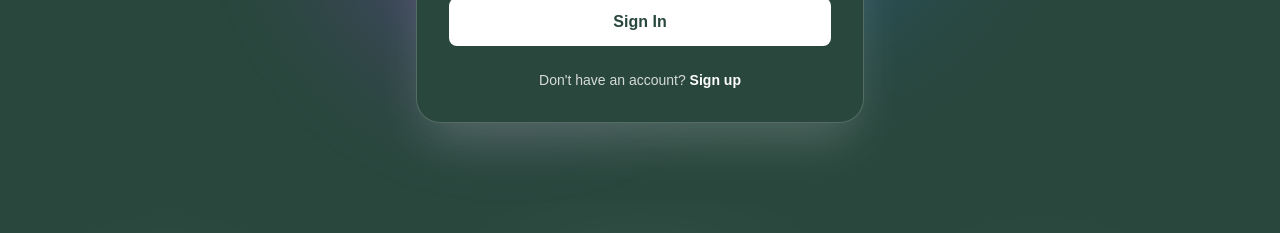
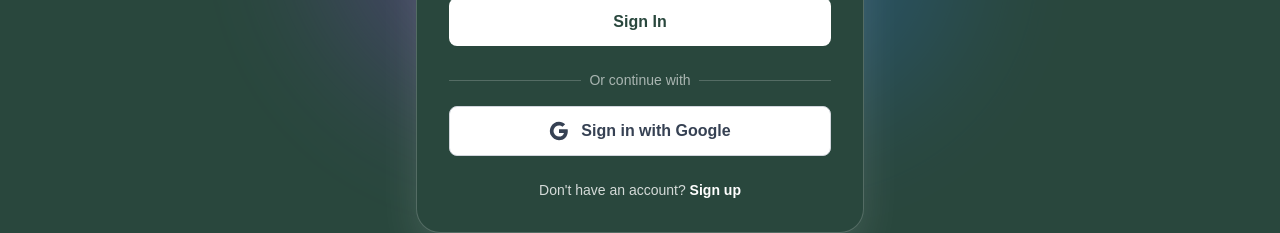
Before and after one commit to awaispasha7/softtechniquesweb, a Next.js app: page /auth/login in a window 1280 px wide. Shown: the part 463-696 px from the top of the page. Built offline with nearby package versions, Linux system fonts and the light colour scheme; no server answers.

Commit message:
update video generation 12-4-25

```diff
--- a/src/app/api/admin/credits/route.ts
+++ b/src/app/api/admin/credits/route.ts
@@ -1,5 +1,5 @@
 import { NextRequest, NextResponse } from "next/server";
-import { doc, getDoc, updateDoc } from "firebase/firestore";
+import { doc, getDoc } from "firebase/firestore";
 import { db } from "@/lib/firebase";
 import { addCredits, setCredits, setUnlimitedCredits } from "@/lib/creditService";
 
--- a/src/app/api/generate-video/route.ts
+++ b/src/app/api/generate-video/route.ts
@@ -1,4 +1,5 @@
 // softtechniquesweb/src/app/api/generate-video/route.ts
+/* eslint-disable react-hooks/rules-of-hooks */
 import { NextRequest, NextResponse } from "next/server";
 import { getAllJobIds } from "@/lib/videoJobs";
 import { hasCredits, useCredit } from "@/lib/creditService";
--- a/src/app/auth/login/page.tsx
+++ b/src/app/auth/login/page.tsx
@@ -5,7 +5,7 @@ import { useRouter } from 'next/navigation';
 import Link from 'next/link';
 import Navbar from '@/components/Navbar';
 import Footer from '@/components/Footer';
-import { signIn, getAuthErrorMessage } from '@/lib/authService';
+import { signIn, signInWithGoogle, getAuthErrorMessage } from '@/lib/authService';
 
 export default function LoginPage() {
   const router = useRouter();
@@ -13,6 +13,7 @@ export default function LoginPage() {
   const [password, setPassword] = useState('');
   const [error, setError] = useState('');
   const [loading, setLoading] = useState(false);
+  const [googleLoading, setGoogleLoading] = useState(false);
 
   const handleSubmit = async (e: FormEvent) => {
     e.preventDefault();
@@ -32,6 +33,20 @@ export default function LoginPage() {
       setError(getAuthErrorMessage(err));
     } finally {
       setLoading(false);
+    }
+  };
+
+  const handleGoogleSignIn = async () => {
+    setError('');
+    setGoogleLoading(true);
+
+    try {
+      await signInWithGoogle();
+      router.push('/blog');
+    } catch (err) {
+      setError(getAuthErrorMessage(err));
+    } finally {
+      setGoogleLoading(false);
     }
   };
 
@@ -98,12 +113,58 @@ export default function LoginPage() {
 
               <button
                 type="submit"
-                disabled={loading}
+                disabled={loading || googleLoading}
                 className="w-full bg-white text-[#29473d] hover:bg-white/90 py-3 px-6 rounded-lg font-semibold transition-all duration-300 transform hover:scale-105 disabled:opacity-50 disabled:hover:scale-100 disabled:cursor-not-allowed"
               >
                 {loading ? 'Signing In...' : 'Sign In'}
               </button>
             </form>
+
+            <div className="mt-6">
+              <div className="relative">
+                <div className="absolute inset-0 flex items-center">
+                  <div className="w-full border-t border-white/20"></div>
+                </div>
+                <div className="relative flex justify-center text-sm">
+                  <span className="px-2 bg-[#29473d] text-white/60">Or continue with</span>
+                </div>
+              </div>
+
+              <button
+                onClick={handleGoogleSignIn}
+                disabled={loading || googleLoading}
+                className="mt-4 w-full flex items-center justify-center gap-3 bg-white hover:bg-gray-100 text-gray-700 py-3 px-6 rounded-lg font-semibold transition-all duration-300 transform hover:scale-105 disabled:opacity-50 disabled:hover:scale-100 disabled:cursor-not-allowed border border-gray-300"
+              >
+                {googleLoading ? (
+                  <>
+                    <div className="w-5 h-5 border-2 border-gray-700 border-t-transparent rounded-full animate-spin"></div>
+                    <span>Signing in...</span>
+                  </>
+                ) : (
+                  <>
+                    <svg className="w-5 h-5" viewBox="0 0 24 24">
+                      <path
+                        fill="currentColor"
+                        d="M22.56 12.25c0-.78-.07-1.53-.2-2.25H12v4.26h5.92c-.26 1.37-1.04 2.53-2.21 3.31v2.77h3.57c2.08-1.92 3.28-4.74 3.28-8.09z"
+                      />
+                      <path
+                        fill="currentColor"
+                        d="M12 23c2.97 0 5.46-.98 7.28-2.66l-3.57-2.77c-.98.66-2.23 1.06-3.71 1.06-2.86 0-5.29-1.93-6.16-4.53H2.18v2.84C3.99 20.53 7.7 23 12 23z"
+                      />
+                      <path
+                        fill="currentColor"
+                        d="M5.84 14.09c-.22-.66-.35-1.36-.35-2.09s.13-1.43.35-2.09V7.07H2.18C1.43 8.55 1 10.22 1 12s.43 3.45 1.18 4.93l2.85-2.22.81-.62z"
+                      />
+                      <path
+                        fill="currentColor"
+                        d="M12 5.38c1.62 0 3.06.56 4.21 1.64l3.15-3.15C17.45 2.09 14.97 1 12 1 7.7 1 3.99 3.47 2.18 7.07l3.66 2.84c.87-2.6 3.3-4.53 6.16-4.53z"
+                      />
+                    </svg>
+                    <span>Sign in with Google</span>
+                  </>
+                )}
+              </button>
+            </div>
 
             <div className="mt-6 text-center text-sm text-white/80">
               Don&apos;t have an account?{' '}
--- a/src/app/auth/signup/page.tsx
+++ b/src/app/auth/signup/page.tsx
@@ -5,7 +5,7 @@ import { useRouter } from 'next/navigation';
 import Link from 'next/link';
 import Navbar from '@/components/Navbar';
 import Footer from '@/components/Footer';
-import { signUp, getAuthErrorMessage } from '@/lib/authService';
+import { signUp, signInWithGoogle, getAuthErrorMessage } from '@/lib/authService';
 
 export default function SignUpPage() {
   const router = useRouter();
@@ -14,6 +14,7 @@ export default function SignUpPage() {
   const [displayName, setDisplayName] = useState('');
   const [error, setError] = useState('');
   const [loading, setLoading] = useState(false);
+  const [googleLoading, setGoogleLoading] = useState(false);
 
   const handleSubmit = async (e: FormEvent) => {
     e.preventDefault();
@@ -39,6 +40,20 @@ export default function SignUpPage() {
       setError(getAuthErrorMessage(err));
     } finally {
       setLoading(false);
+    }
+  };
+
+  const handleGoogleSignIn = async () => {
+    setError('');
+    setGoogleLoading(true);
+
+    try {
+      await signInWithGoogle();
+      router.push('/blog');
+    } catch (err) {
+      setError(getAuthErrorMessage(err));
+    } finally {
+      setGoogleLoading(false);
     }
   };
 
@@ -113,12 +128,58 @@ export default function SignUpPage() {
 
               <button
                 type="submit"
-                disabled={loading}
+                disabled={loading || googleLoading}
                 className="w-full bg-white text-[#29473d] hover:bg-white/90 py-3 px-6 rounded-lg font-semibold transition-all duration-300 transform hover:scale-105 disabled:opacity-50 disabled:hover:scale-100 disabled:cursor-not-allowed"
               >
                 {loading ? 'Creating Account...' : 'Sign Up'}
               </button>
             </form>
+
+            <div className="mt-6">
+              <div className="relative">
+                <div className="absolute inset-0 flex items-center">
+                  <div className="w-full border-t border-white/20"></div>
+                </div>
+                <div className="relative flex justify-center text-sm">
+                  <span className="px-2 bg-[#29473d] text-white/60">Or continue with</span>
+                </div>
+              </div>
+
+              <button
+                onClick={handleGoogleSignIn}
+                disabled={loading || googleLoading}
+                className="mt-4 w-full flex items-center justify-center gap-3 bg-white hover:bg-gray-100 text-gray-700 py-3 px-6 rounded-lg font-semibold transition-all duration-300 transform hover:scale-105 disabled:opacity-50 disabled:hover:scale-100 disabled:cursor-not-allowed border border-gray-300"
+              >
+                {googleLoading ? (
+                  <>
+                    <div className="w-5 h-5 border-2 border-gray-700 border-t-transparent rounded-full animate-spin"></div>
+                    <span>Signing up...</span>
+                  </>
+                ) : (
+                  <>
+                    <svg className="w-5 h-5" viewBox="0 0 24 24">
+                      <path
+                        fill="currentColor"
+                        d="M22.56 12.25c0-.78-.07-1.53-.2-2.25H12v4.26h5.92c-.26 1.37-1.04 2.53-2.21 3.31v2.77h3.57c2.08-1.92 3.28-4.74 3.28-8.09z"
+                      />
+                      <path
+                        fill="currentColor"
+                        d="M12 23c2.97 0 5.46-.98 7.28-2.66l-3.57-2.77c-.98.66-2.23 1.06-3.71 1.06-2.86 0-5.29-1.93-6.16-4.53H2.18v2.84C3.99 20.53 7.7 23 12 23z"
+                      />
+                      <path
+                        fill="currentColor"
+                        d="M5.84 14.09c-.22-.66-.35-1.36-.35-2.09s.13-1.43.35-2.09V7.07H2.18C1.43 8.55 1 10.22 1 12s.43 3.45 1.18 4.93l2.85-2.22.81-.62z"
+                      />
+                      <path
+                        fill="currentColor"
+                        d="M12 5.38c1.62 0 3.06.56 4.21 1.64l3.15-3.15C17.45 2.09 14.97 1 12 1 7.7 1 3.99 3.47 2.18 7.07l3.66 2.84c.87-2.6 3.3-4.53 6.16-4.53z"
+                      />
+                    </svg>
+                    <span>Sign up with Google</span>
+                  </>
+                )}
+              </button>
+            </div>
 
             <div className="mt-6 text-center text-sm text-white/80">
               Already have an account?{' '}
--- a/src/lib/authService.ts
+++ b/src/lib/authService.ts
@@ -5,6 +5,8 @@ import {
   sendPasswordResetEmail,
   updateProfile,
   UserCredential,
+  GoogleAuthProvider,
+  signInWithPopup,
 } from 'firebase/auth';
 import { doc, setDoc, getDoc, serverTimestamp, Timestamp } from 'firebase/firestore';
 import { auth, db } from './firebase';
@@ -102,6 +104,51 @@ export const resetPassword = async (email: string): Promise<void> => {
   }
 };
 
+// Sign in with Google
+export const signInWithGoogle = async (): Promise<UserCredential> => {
+  try {
+    const provider = new GoogleAuthProvider();
+    const userCredential = await signInWithPopup(auth, provider);
+
+    // Check if user document exists in Firestore
+    const userDoc = await getDoc(doc(db, 'users', userCredential.user.uid));
+
+    if (!userDoc.exists()) {
+      // First time Google sign-in - create user document
+      const email = userCredential.user.email || '';
+      const displayName = userCredential.user.displayName || userCredential.user.email?.split('@')[0] || 'User';
+
+      const ADMIN_EMAILS = process.env.ADMIN_EMAILS?.split(',').map(e => e.trim()) || [];
+      const isUnlimited = ADMIN_EMAILS.includes(email);
+
+      const userData: Omit<UserData, 'uid'> = {
+        email,
+        displayName,
+        createdAt: serverTimestamp(),
+        updatedAt: serverTimestamp(),
+        credits: 3, // Initial credits for new users
+        isUnlimited: isUnlimited, // Set unlimited for admin emails
+      };
+
+      await setDoc(doc(db, 'users', userCredential.user.uid), userData);
+      console.log('✅ New Google user created in Firestore:', userCredential.user.uid);
+    } else {
+      // Update last login time for existing user
+      await setDoc(
+        doc(db, 'users', userCredential.user.uid),
+        { updatedAt: serverTimestamp() },
+        { merge: true }
+      );
+    }
+
+    return userCredential;
+  } catch (error: unknown) {
+    const firebaseError = error as { code?: string; message?: string };
+    console.error('Error signing in with Google:', firebaseError);
+    throw error;
+  }
+};
+
 // Get user data from Firestore
 export const getUserData = async (uid: string): Promise<UserData | null> => {
   try {
@@ -146,6 +193,12 @@ export const getAuthErrorMessage = (error: unknown): string => {
       return 'Too many failed attempts. Please try again later.';
     case 'auth/network-request-failed':
       return 'Network error. Please check your connection and try again.';
+    case 'auth/popup-closed-by-user':
+      return 'Sign-in popup was closed. Please try again.';
+    case 'auth/cancelled-popup-request':
+      return 'Only one popup request is allowed at a time. Please try again.';
+    case 'auth/popup-blocked':
+      return 'Popup was blocked by your browser. Please allow popups and try again.';
     default:
       return firebaseError.message || 'An error occurred. Please try again.';
   }
```
